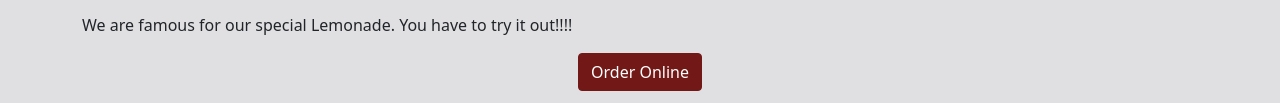
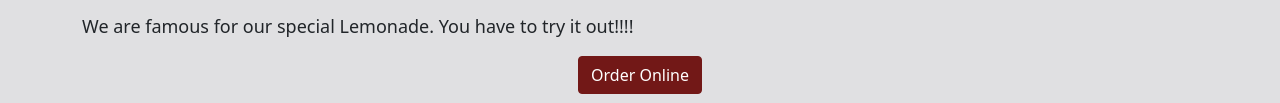
Before and after one commit to SamuelBajracharya/littlelemon.com, a plain HTML site: page index.html in a window 1280 px wide. Shown: the part 509-612 px from the top of the page. Drawn offline with Linux system fonts and the light colour scheme.

Commit message:
Update index.html

```diff
--- a/index.html
+++ b/index.html
@@ -3,6 +3,11 @@
 <head>
     <title>Little Lemon</title>
     <link href="bootstrap.min.css" rel="stylesheet">
+     <style>
+.speciality{
+  text-align: cemter;
+  font-size: 18px;
+  </style>
 </head>
 <body>
     <div class="container">
```
